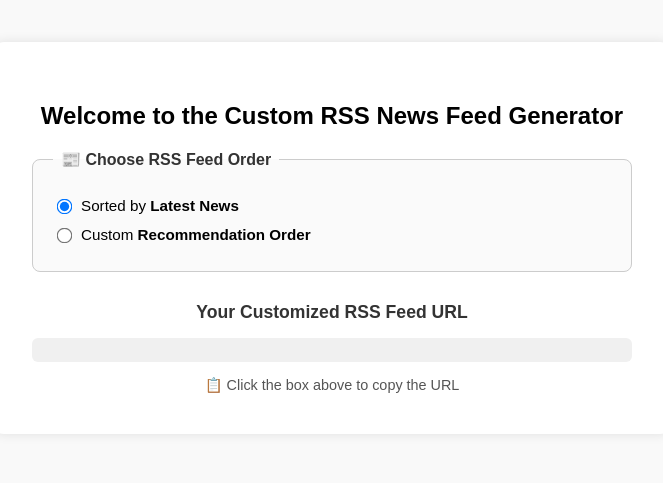
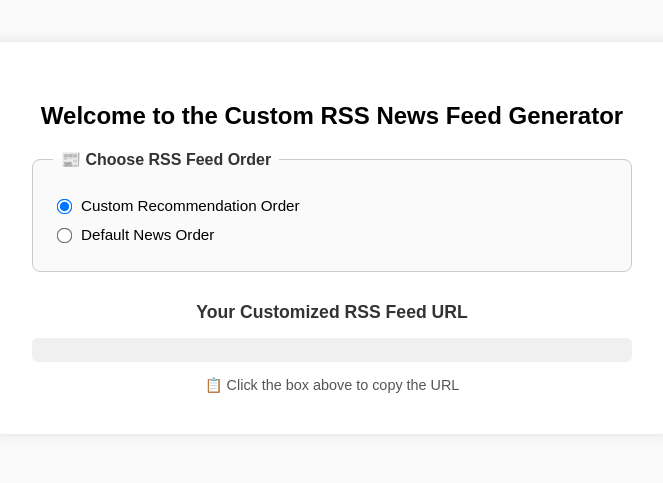
Before and after one commit to widyandita/customrssv1, a Flask app: template templates/welcomepg.html in a window 1280 px wide. Shown: the part 170-653 px from the top of the page, without its empty margins (308-971 px from the left). Run offline with Flask 3, Linux system fonts and the light colour scheme; the template is opened without the code that fills it, so the values that code supplies are empty.

Commit message:
edit html

```diff
--- a/templates/welcomepg.html
+++ b/templates/welcomepg.html
@@ -102,11 +102,11 @@
         <legend>📰 Choose RSS Feed Order</legend>
         <label class="radio-option">
           <input type="radio" name="sort" value="true" checked>
-          <span>Sorted by <strong>Latest News</strong></span>
+          <span>Custom Recommendation Order</span>
         </label>
         <label class="radio-option">
           <input type="radio" name="sort" value="false">
-          <span>Custom <strong>Recommendation Order</strong></span>
+          <span>Default News Order</span>
         </label>
       </fieldset>
 
```
